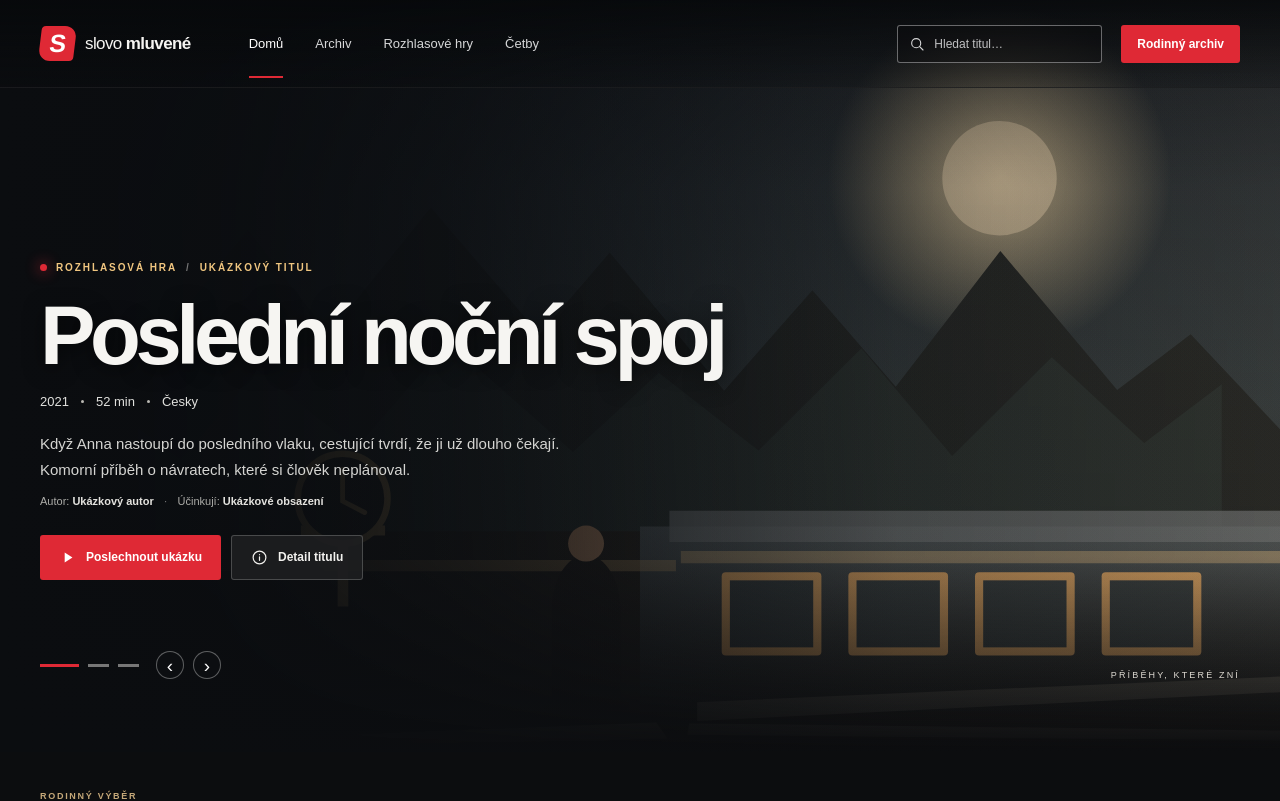
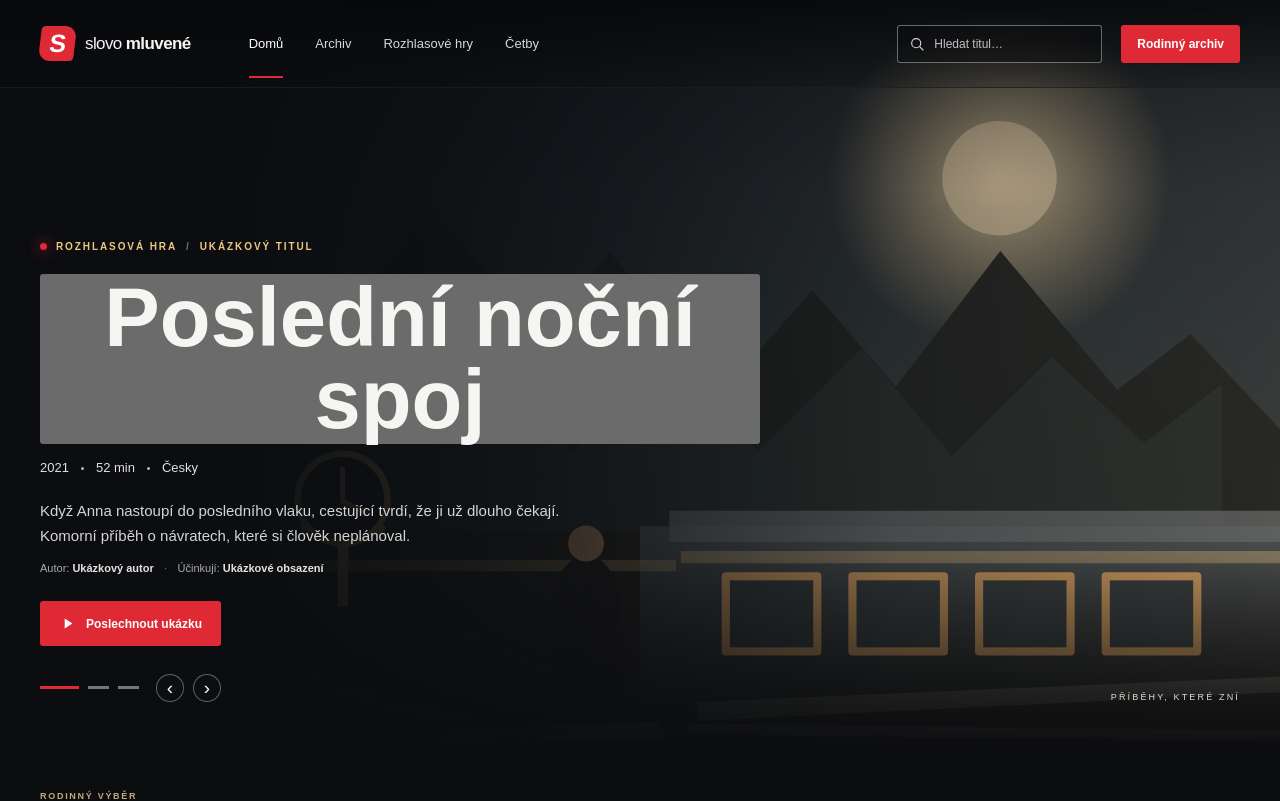
Before and after one commit to ludvikjesensky-cmd/slovo-mluvene-v1, a Next.js app: page / in a window 1280 px wide. Shown: the top 801 px of the page. Built offline with nearby package versions, Linux system fonts and the light colour scheme.

Commit message:
Open title details from banner image and title

```diff
--- a/app/page.tsx
+++ b/app/page.tsx
@@ -138,10 +138,11 @@ export default function HomePage() {
 
       <section className="hero" id="domu" aria-label="Doporučený titul">
         <Image className="hero-image" src={imageSource(featured.cover)} alt="" fill priority sizes="100vw" unoptimized />
+        <button className="hero-image-link" type="button" onClick={() => setDetail(featured)} aria-label={"Otevřít detail: " + featured.title} />
         <div className="hero-overlay" />
         <div className="hero-content page-width">
           <p className="eyebrow"><span className="eyebrow-dot" /> {featured.kind} <span className="eyebrow-separator">/</span> Ukázkový titul</p>
-          <h1>{featured.title}</h1>
+          <h1><button className="hero-title-link" type="button" onClick={() => setDetail(featured)}>{featured.title}</button></h1>
           <div className="hero-meta">
             <span>{featured.year}</span><i /> <span>{featured.length}</span><i /> <span>Česky</span>
           </div>
@@ -150,9 +151,6 @@ export default function HomePage() {
           <div className="hero-actions">
             <button className="button button-primary" type="button" onClick={() => setTrack(featured)}>
               <svg viewBox="0 0 24 24" aria-hidden="true"><path d="M8 5v14l11-7z"/></svg> Poslechnout ukázku
-            </button>
-            <button className="button button-secondary" type="button" onClick={() => setDetail(featured)}>
-              <svg viewBox="0 0 24 24" aria-hidden="true"><circle cx="12" cy="12" r="9"/><path d="M12 11v5m0-8h.01"/></svg> Detail titulu
             </button>
           </div>
           <div className="hero-pagination" aria-label="Doporučené tituly">
```
